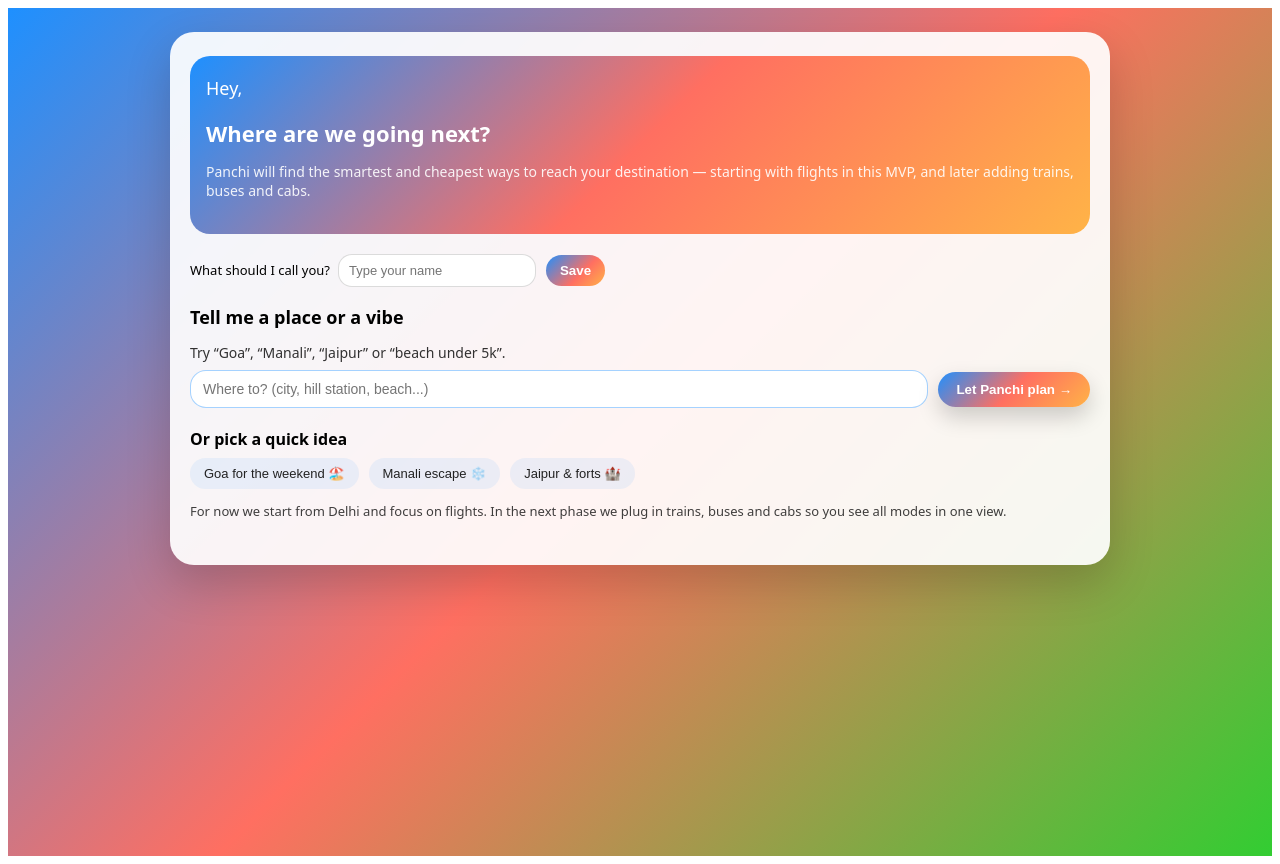
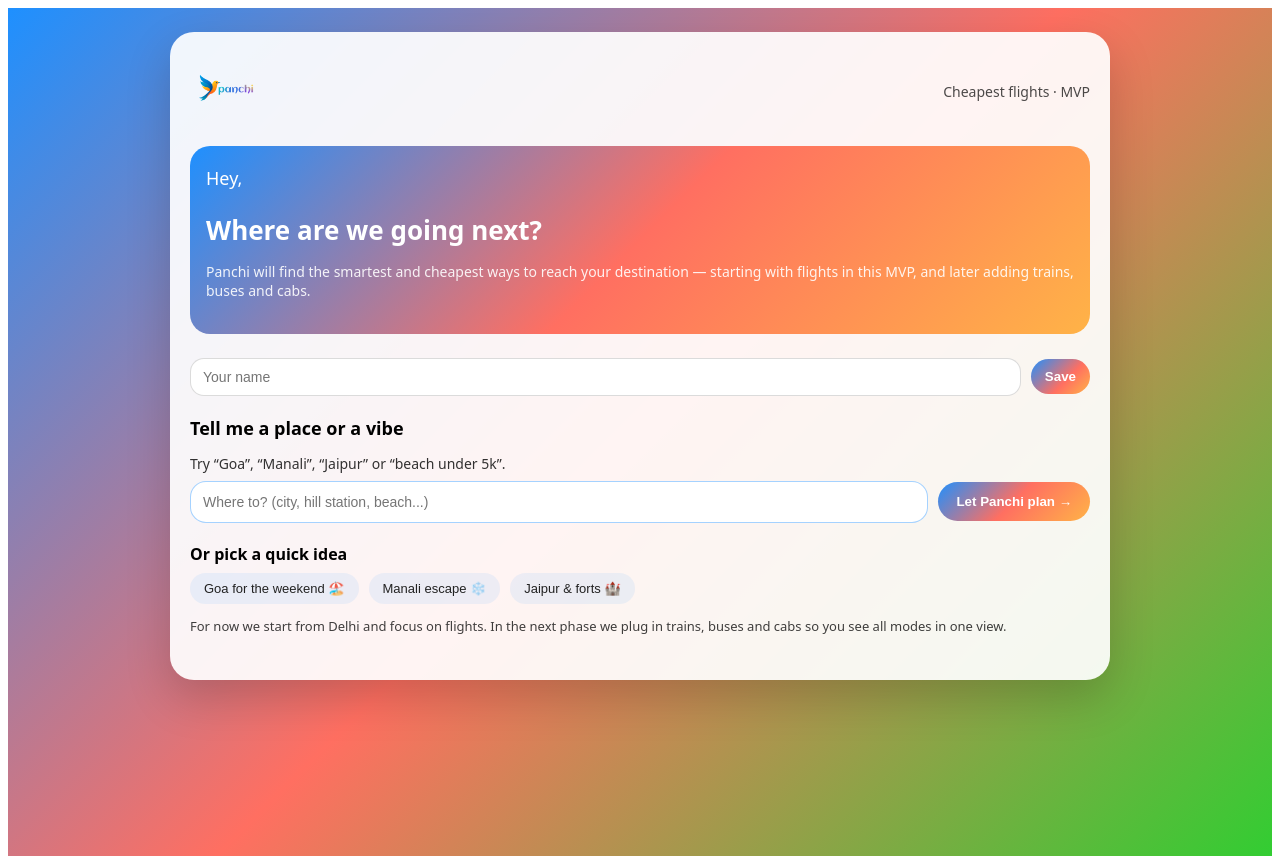
Before and after one commit to anil2941985/panchi-app, a Next.js app: page / in a window 1280 px wide. Built offline with nearby package versions, Linux system fonts and the light colour scheme.

Commit message:
Update index.js

```diff
--- a/pages/index.js
+++ b/pages/index.js
@@ -4,7 +4,6 @@ export default function Home() {
   const [storedName, setStoredName] = useState("");
   const [nameInput, setNameInput] = useState("");
   const [destinationText, setDestinationText] = useState("");
-  const [savingName, setSavingName] = useState(false);
 
   useEffect(() => {
     if (typeof window === "undefined") return;
@@ -15,51 +14,40 @@ export default function Home() {
     }
   }, []);
 
-  const greeting = storedName ? `Hey, ${storedName}` : "Hey,";
-
   function handleSaveName(e) {
     e.preventDefault();
     const trimmed = nameInput.trim();
     if (!trimmed) return;
-    setSavingName(true);
-    try {
     if (typeof window !== "undefined") {
       window.localStorage.setItem("panchiName", trimmed);
     }
     setStoredName(trimmed);
-    } finally {
-      setSavingName(false);
-    }
-  }
-
-  function goToSearchWithCodes(originCode, destinationCode) {
-    if (typeof window === "undefined") return;
-    const params = new URLSearchParams({
-      origin: originCode,
-      destination: destinationCode,
-    }).toString();
-    window.location.href = `/search?${params}`;
   }
 
   function handleFreeTextSearch(e) {
     e.preventDefault();
     const text = destinationText.toLowerCase();
-    let originCode = "DEL";
-    let destCode = "GOI";
 
-    if (text.includes("goa")) destCode = "GOI";
-    else if (text.includes("manali")) destCode = "KUU";
-    else if (text.includes("jaipur")) destCode = "JAI";
-    else destCode = "GOI";
+    let origin = "DEL";
+    let dest = "GOI";
+
+    if (text.includes("manali")) dest = "KUU";
+    else if (text.includes("jaipur")) dest = "JAI";
 
     const params = new URLSearchParams({
-      origin: originCode,
-      destination: destCode,
+      origin,
+      destination: dest,
     }).toString();
-    if (typeof window !== "undefined") {
+
     window.location.href = `/search?${params}`;
   }
+
+  function goToSearch(origin, dest) {
+    const params = new URLSearchParams({ origin, destination: dest }).toString();
+    window.location.href = `/search?${params}`;
   }
+
+  const greeting = storedName ? `Hey, ${storedName}` : "Hey,";
 
   return (
     <main
@@ -81,27 +69,26 @@ export default function Home() {
           boxShadow: "0 18px 45px rgba(0,0,0,0.18)",
         }}
       >
-        {/* Top bar */}
-
-        {/* Greeting + where to
+        {/* HEADER */}
         <header
           style={{
             display: "flex",
             justifyContent: "space-between",
             alignItems: "center",
-    marginBottom: "16px",
+            marginBottom: "20px",
           }}
         >
-  <div style={{ display: "flex", alignItems: "center", gap: "10px" }}>
+          <div style={{ display: "flex", alignItems: "center", gap: "12px" }}>
             <img
               src="/panchi-logo.png"
               alt="Panchi Logo"
-      style={{ height: "58px", width: "auto" }}   // bigger logo
+              style={{ height: "70px", width: "auto" }} // BIGGER LOGO
             />
           </div>
           <div style={{ fontSize: "14px", opacity: 0.7 }}>Cheapest flights · MVP</div>
         </header>
-*/}
+
+        {/* HERO CARD */}
         <section
           style={{
             borderRadius: "20px",
@@ -109,13 +96,13 @@ export default function Home() {
             background:
               "linear-gradient(135deg, #1E90FF 0%, #FF6F61 50%, #FFB347 100%)",
             color: "#fff",
-            marginBottom: "20px",
+            marginBottom: "24px",
           }}
         >
           <div style={{ fontSize: "18px", marginBottom: "4px" }}>
             {greeting}
           </div>
-          <h1 style={{ fontSize: "22px", marginBottom: "6px" }}>
+          <h1 style={{ fontSize: "26px", marginBottom: "6px" }}>
             Where are we going next?
           </h1>
           <p style={{ fontSize: "14px", opacity: 0.9 }}>
@@ -125,38 +112,34 @@ export default function Home() {
           </p>
         </section>
 
-        {/* Name capture */}
+        {/* NAME INPUT (only if name not saved) */}
         {!storedName && (
           <form
             onSubmit={handleSaveName}
             style={{
-              marginBottom: "18px",
+              marginBottom: "20px",
               display: "flex",
               flexWrap: "wrap",
               gap: "10px",
               alignItems: "center",
             }}
           >
-            <label style={{ fontSize: "13px" }}>
-              What should I call you?
             <input
               value={nameInput}
               onChange={(e) => setNameInput(e.target.value)}
-                placeholder="Type your name"
+              placeholder="Your name"
               style={{
-                  marginLeft: "8px",
-                  padding: "8px 10px",
+                padding: "10px 12px",
                 borderRadius: "14px",
                 border: "1px solid rgba(0,0,0,0.14)",
-                  fontSize: "13px",
+                fontSize: "14px",
+                flex: "1",
               }}
             />
-            </label>
             <button
               type="submit"
-              disabled={savingName}
               style={{
-                padding: "8px 14px",
+                padding: "10px 14px",
                 borderRadius: "18px",
                 border: "none",
                 background:
@@ -171,7 +154,7 @@ export default function Home() {
           </form>
         )}
 
-        {/* Free-text box */}
+        {/* FREE TEXT SEARCH */}
         <section style={{ marginBottom: "20px" }}>
           <h2 style={{ fontSize: "18px", marginBottom: "8px" }}>
             Tell me a place or a vibe
@@ -195,16 +178,17 @@ export default function Home() {
               placeholder="Where to? (city, hill station, beach...)"
               style={{
                 flex: "1 1 240px",
-                padding: "10px 12px",
+                padding: "12px 12px",
                 borderRadius: "16px",
                 border: "1px solid rgba(30,144,255,0.4)",
                 fontSize: "14px",
               }}
             />
+
             <button
               type="submit"
               style={{
-                padding: "10px 18px",
+                padding: "12px 18px",
                 borderRadius: "20px",
                 border: "none",
                 background:
@@ -212,7 +196,7 @@ export default function Home() {
                 color: "#fff",
                 fontWeight: 600,
                 cursor: "pointer",
-                boxShadow: "0 10px 22px rgba(0,0,0,0.18)",
+                whiteSpace: "nowrap",
               }}
             >
               Let Panchi plan →
@@ -220,7 +204,7 @@ export default function Home() {
           </form>
         </section>
 
-        {/* Quick suggestion chips */}
+        {/* QUICK SUGGESTIONS */}
         <section>
           <h3 style={{ fontSize: "16px", marginBottom: "8px" }}>
             Or pick a quick idea
@@ -230,28 +214,20 @@ export default function Home() {
               display: "flex",
               flexWrap: "wrap",
               gap: "10px",
-              marginBottom: "6px",
+              marginBottom: "10px",
             }}
           >
-            <button
-              onClick={() => goToSearchWithCodes("DEL", "GOI")}
-              style={chipStyle}
-            >
+            <button style={chip} onClick={() => goToSearch("DEL", "GOI")}>
               Goa for the weekend 🏖️
             </button>
-            <button
-              onClick={() => goToSearchWithCodes("DEL", "KUU")}
-              style={chipStyle}
-            >
+            <button style={chip} onClick={() => goToSearch("DEL", "KUU")}>
               Manali escape ❄️
             </button>
-            <button
-              onClick={() => goToSearchWithCodes("DEL", "JAI")}
-              style={chipStyle}
-            >
+            <button style={chip} onClick={() => goToSearch("DEL", "JAI")}>
               Jaipur & forts 🏰
             </button>
           </div>
+
           <p style={{ fontSize: "13px", opacity: 0.75 }}>
             For now we start from Delhi and focus on flights. In the next phase
             we plug in trains, buses and cabs so you see all modes in one view.
@@ -262,7 +238,7 @@ export default function Home() {
   );
 }
 
-const chipStyle = {
+const chip = {
   padding: "8px 14px",
   borderRadius: "20px",
   border: "none",
```
Lines whose indentation alone changed are shown as unchanged.
